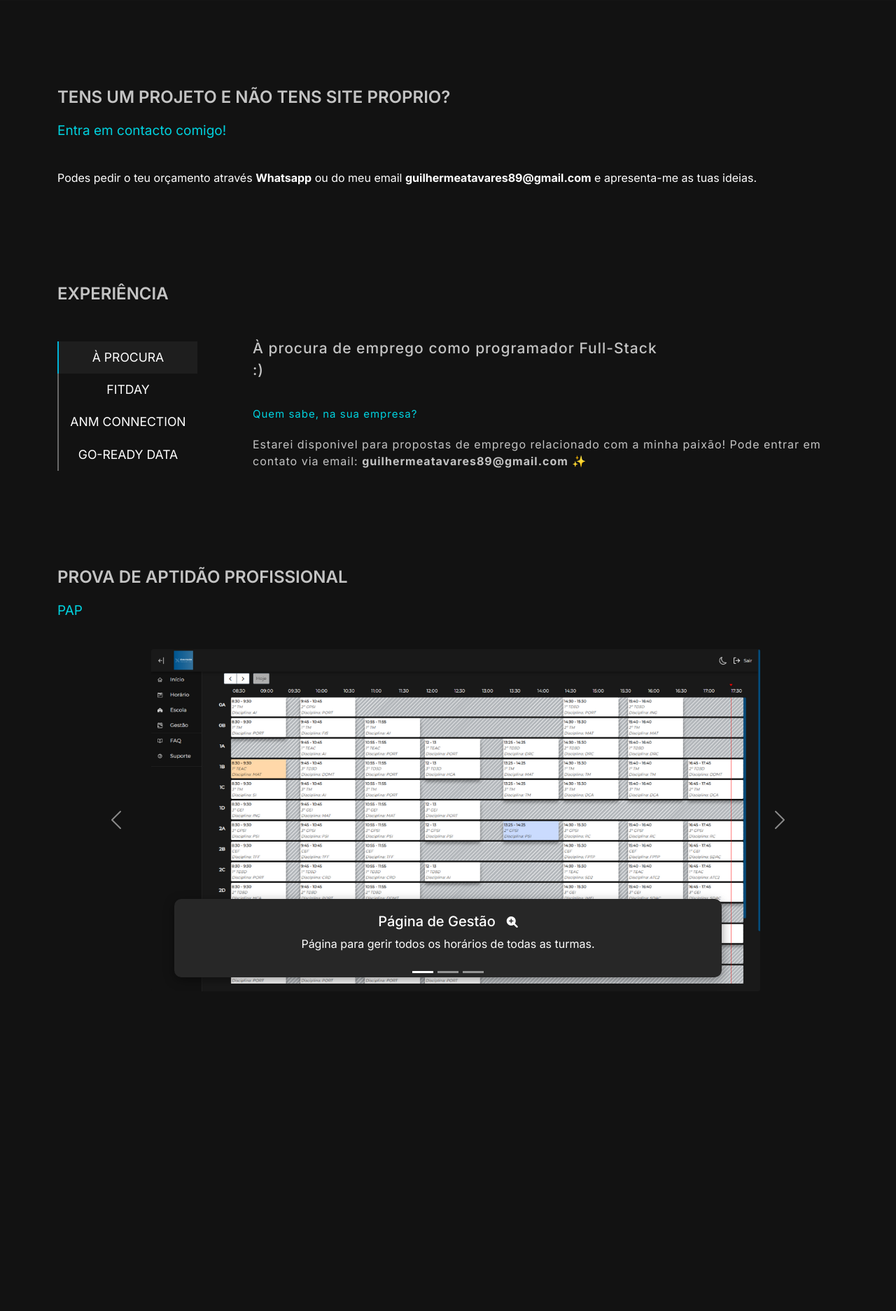
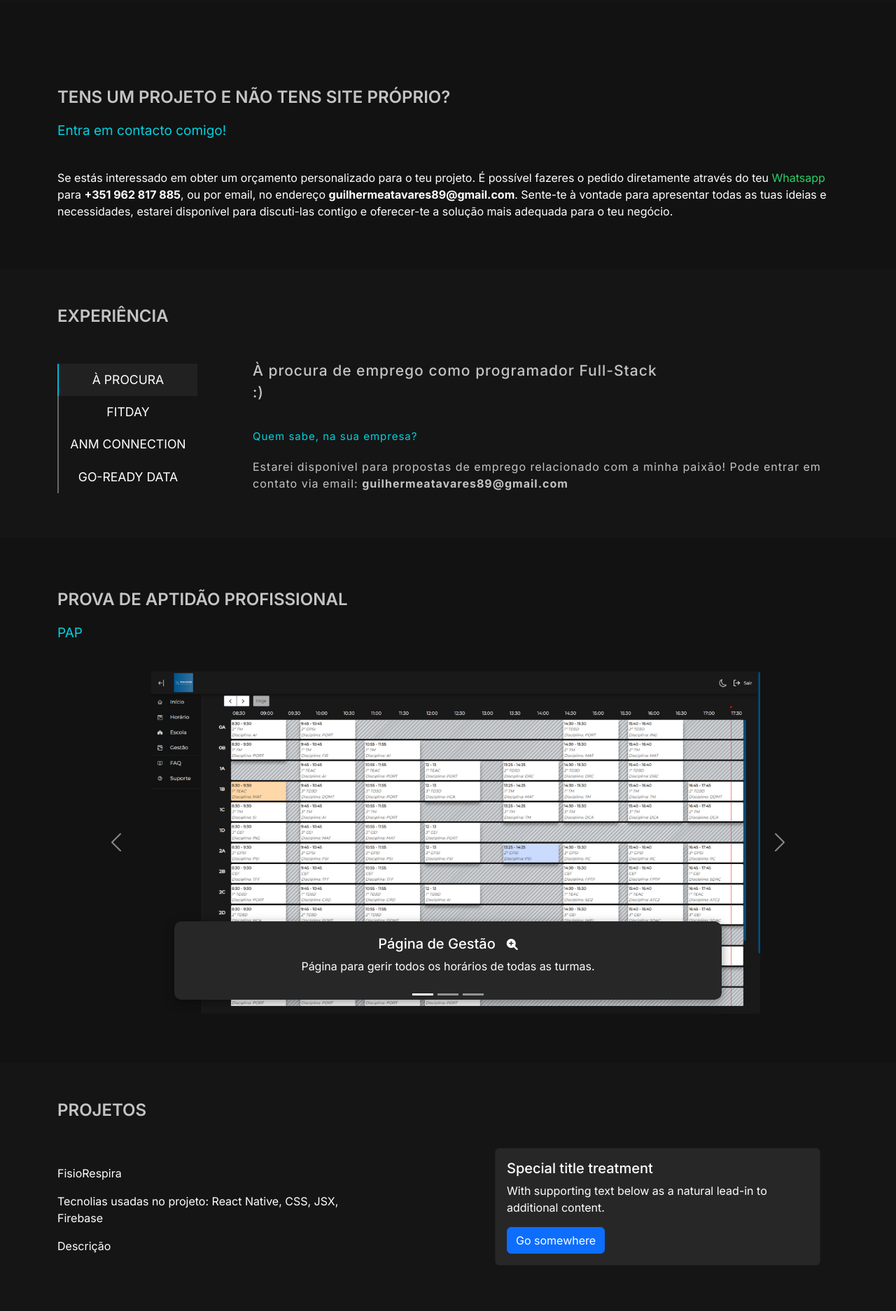
Before and after one commit to gatavares/gatavares.github.io, a PHP site: page / in a window 1280 px wide. Shown: the part 1136-3010 px from the top of the page at 70% size. Before the commit the page ends 2542 px from the top, so only its background shows below. Run offline with PHP 8.4, Linux system fonts and the light colour scheme.

Commit message:
routes e começo de projetos

```diff
--- a/CONTENT/PAGES/home.html
+++ b/CONTENT/PAGES/home.html
@@ -69,14 +69,19 @@
         <div class="container">
             <div class="row justify-content-center text-center text-xl-start">
                 <div class="col-12 col-xl-12">
-                    <p class="PAP-Text-Title">TENS UM PROJETO E NÃO TENS SITE PROPRIO?</p>
+                    <p class="PAP-Text-Title">TENS UM PROJETO E NÃO TENS SITE PRÓPRIO?</p>
                     <p class="PAP-Text-Subtitle">Entra em contacto comigo!</p>
                 </div>
                 <div class="col-12 col-xl-12 PAP-Fotos">
-                    <p>Podes pedir o teu orçamento através <a class="whatsappLink" href="https://wa.me/351962817885"
-                            target="_blank">Whatsapp</a> ou do meu email
-                        <span style="font-weight: bold;">guilhermeatavares89@gmail.com</span> e apresenta-me as tuas ideias.
-                    </p>
+                    Se estás interessado em obter um orçamento personalizado para o teu projeto. É possível fazeres o
+                    pedido diretamente através do teu <span style="color: #25D366;">Whatsapp</span> para
+                    <a class="whatsappLink"
+                        href="https://wa.me/351962817885?text=Tenho%20um%20projeto%20que%20gostaria%20de%20solicitar"
+                        target="_blank">+351 962 817 885</a>, ou
+                    por email, no endereço
+                    <span style="font-weight: bold;">guilhermeatavares89@gmail.com</span>. Sente-te à vontade para
+                    apresentar todas as tuas ideias e necessidades, estarei disponível para discuti-las contigo e
+                    oferecer-te a solução mais adequada para o teu negócio.
                 </div>
             </div>
 
@@ -166,7 +171,7 @@
                             <p class="textoArtigo" id="textoArtigo">Estarei disponivel para propostas de emprego
                                 relacionado
                                 com a minha
-                                paixão! Pode entrar em contato via email: <span>guilhermeatavares89@gmail.com</span> ✨
+                                paixão! Pode entrar em contato via email: <span>guilhermeatavares89@gmail.com</span>
                             </p>
                         </section>
 
@@ -358,4 +363,40 @@
         </div>
 </section>
 
+<section>
+    <div class="container-fluid Projetos">
+        <div class="container">
+            <div class="row justify-content-center text-center text-xl-start">
+                <div class="col-12 col-xl-12">
+                    <p class="Projetos-Text-Title">PROJETOS</p>
+                </div>
+                <div class="container-fluid col-12 col-xl-12 Projetos-Grid">
+                    <div class="row">
+                        <div class="col-sm-12 col-xl-5 mb-3 me-5">
+                            <div class="Projeto-Image">
+                                <img src="" alt="" srcset="">
+                            </div>
+                            <div class="Projeto-Content">
+                                <p class="Projetos-Title">FisioRespira</p>
+                                <p class="Projetos-Tecnologias">Tecnolias usadas no projeto: React Native, CSS, JSX, Firebase</p>
+                                <p class="Projetos-Descrição">Descrição</p>
+                            </div>
+                        </div>
+                        <div class="col-sm-12 col-xl-5 mb-3">
+                            <div class="card">
+                                <div class="card-body">
+                                    <h5 class="card-title">Special title treatment</h5>
+                                    <p class="card-text">With supporting text below as a natural lead-in to additional
+                                        content.</p>
+                                    <a href="#" class="btn btn-primary">Go somewhere</a>
+                                </div>
+                            </div>
+                        </div>
+                    </div>
+                </div>
+            </div>
+        </div>
+    </div>
+</section>
+
 <div class="margin"></div>
--- a/CSS/styles.css
+++ b/CSS/styles.css
@@ -531,12 +531,33 @@ body {
     line-height: 1.5rem;
 }
 
+
 .Freelancer {
     margin-top: 120px;
 }
 
+.whatsappLink {
+    font-weight: bold;
+}
+
+.whatsappLink:hover {
+    font-weight: bold;
+    color: #25D366;
+}
+
+@media screen and (max-width: 992px) {
+    .whatsappLink {
+        color: #25D366;
+        font-weight: bold;
+    }
+}
+
+
 .experiencia {
-    margin-top: 120px;
+    background-color: #151515;
+    margin-top: 70px;
+    padding-top: 50px;
+    padding-bottom: 50px;
 }
 
 .experiencia-Text-Title {
@@ -668,23 +689,9 @@ body {
     }
 }
 
-.whatsappLink {
-    font-weight: bold;
-}
-.whatsappLink:hover {
-    font-weight: bold;
-    color: #25D366;
-}
-
-@media screen and (max-width: 992px) {
-    .whatsappLink {
-        color: #25D366;
-        font-weight: bold;
-    }
-}
 
 .PAP {
-    margin-top: 120px;
+    margin-top: 70px;
 }
 
 .PAP-Text-Title {
@@ -717,7 +724,8 @@ body {
 }
 
 .modal,
-.modal-content {
+.modal-content,
+.card {
     background-color: #272727 !important;
     color: #ffff !important;
 }
@@ -751,3 +759,30 @@ body {
     cursor: pointer;
     color: #00d2df !important;
 }
+
+.Projetos {
+    background-color: #151515;
+    margin-top: 70px;
+    padding-top: 50px;
+    padding-bottom: 50px;
+}
+
+.Projetos-Text-Title {
+    font-size: 24px;
+    font-weight: 600;
+    color: #c4c4c4;
+}
+
+.Projetos-Grid {
+    margin-top: 20px;
+}
+
+@media screen and (min-width: 992px) {
+    .me-5 {
+        margin-right: 10rem !important;
+    }
+}
+
+.Projetos {
+
+}
--- a/ROUTES/routes.php
+++ b/ROUTES/routes.php
@@ -3,12 +3,12 @@
         $pagina = $_GET['p'];
 
         if($pagina == "home")
-            include('CONTENT/PAGES/home.html');
+            include('content/pages/home.html');
         // else if($pagina == "contacto")
-        //     include('CONTENT/PAGES/contacto.php');
+        //     include('content/pages/contacto.php');
         else
-            include('CONTENT/PAGES/404.html');
+            include('content/pages/404.html');
     }else{
-        include('CONTENT/PAGES/home.html');
+        include('content/pages/home.html');
     }
 ?>
--- a/index.php
+++ b/index.php
@@ -1,6 +1,6 @@
 <?php
-    include('CONTENT/head.html');
-    include('CONTENT/nav.html');
-    include('ROUTES/routes.php');
-    include('CONTENT/footer.html');
+    include('content/head.html');
+    include('content/nav.html');
+    include('routes/routes.php');
+    include('content/footer.html');
 ?>
```
